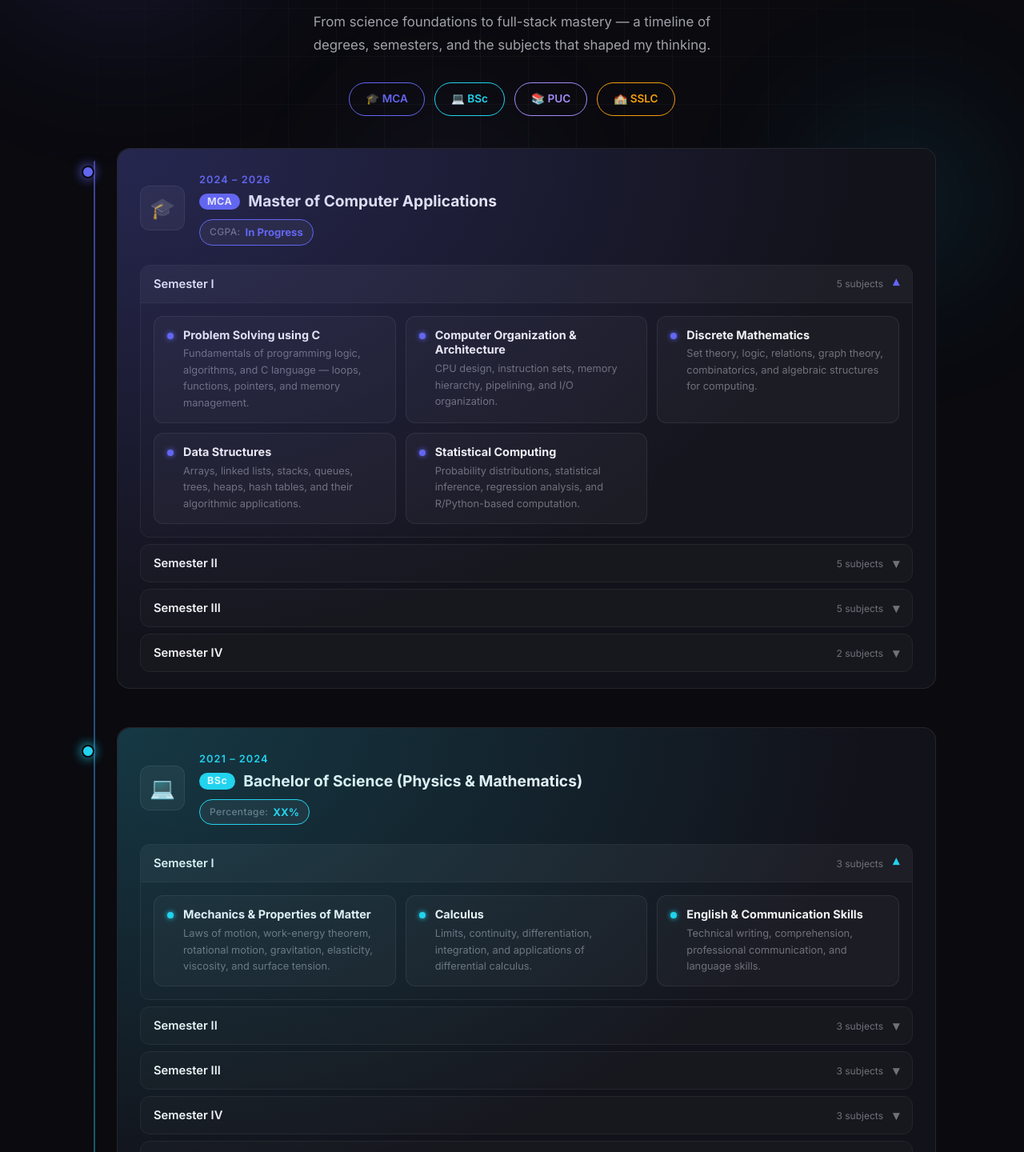
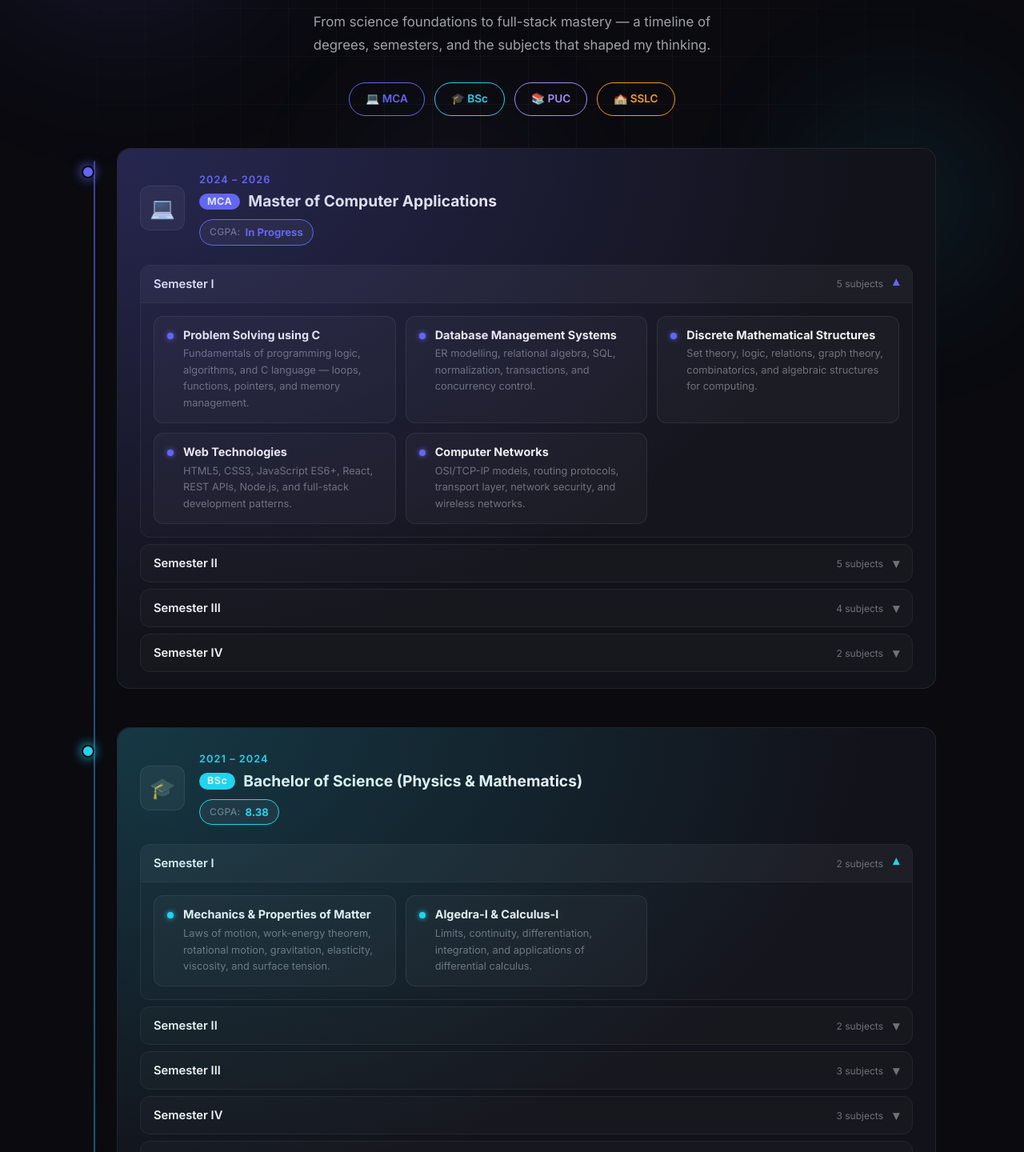
Before and after one commit to Vinay0047-VK/My_portfolio, a React (Vite) app in the folder web-proj/: page /academics in a window 1280 px wide. Shown: the part 290-1730 px from the top of the page at 80% size. Built offline with nearby package versions, Linux system fonts and the light colour scheme.

Commit message:
added academic score

```diff
--- a/web-proj/src/data/academics.js
+++ b/web-proj/src/data/academics.js
@@ -4,7 +4,7 @@ export const academicData = [
     degree: 'MCA',
     fullName: 'Master of Computer Applications',
     period: '2024 – 2026',
-    icon: '🎓',
+    icon: '💻',
     color: '#6366f1',
     glow: 'rgba(99, 102, 241, 0.25)',
     score: { label: 'CGPA', value: 'In Progress' },
@@ -18,20 +18,20 @@ export const academicData = [
             desc: 'Fundamentals of programming logic, algorithms, and C language — loops, functions, pointers, and memory management.',
           },
           {
-            name: 'Computer Organization & Architecture',
-            desc: 'CPU design, instruction sets, memory hierarchy, pipelining, and I/O organization.',
+            name: 'Database Management Systems',
+            desc: 'ER modelling, relational algebra, SQL, normalization, transactions, and concurrency control.',
           },
           {
-            name: 'Discrete Mathematics',
+            name: 'Discrete Mathematical Structures',
             desc: 'Set theory, logic, relations, graph theory, combinatorics, and algebraic structures for computing.',
           },
           {
-            name: 'Data Structures',
-            desc: 'Arrays, linked lists, stacks, queues, trees, heaps, hash tables, and their algorithmic applications.',
+            name: 'Web Technologies',
+            desc: 'HTML5, CSS3, JavaScript ES6+, React, REST APIs, Node.js, and full-stack development patterns.' ,
           },
           {
-            name: 'Statistical Computing',
-            desc: 'Probability distributions, statistical inference, regression analysis, and R/Python-based computation.',
+            name: 'Computer Networks',
+            desc: 'OSI/TCP-IP models, routing protocols, transport layer, network security, and wireless networks.',
           },
         ],
       },
@@ -48,12 +48,12 @@ export const academicData = [
             desc: 'Process management, CPU scheduling, memory management, file systems, and synchronization.',
           },
           {
-            name: 'Database Management Systems',
-            desc: 'ER modelling, relational algebra, SQL, normalization, transactions, and concurrency control.',
+            name: 'Artificial Intelligence & Machine Learning using Python',
+            desc: 'Supervised & unsupervised learning, regression, classification, clustering, and neural network basics.',
           },
           {
             name: 'Design and Analysis of Algorithms',
-            desc: 'Algorithm complexity, divide & conquer, greedy, dynamic programming, backtracking, and NP theory.',
+            desc:  'Arrays, linked lists, stacks, queues, trees and their algorithmic applications. Algorithm complexity, divide & conquer, greedy, dynamic programming and backtracking.',
           },
           {
             name: 'Software Engineering',
@@ -66,24 +66,20 @@ export const academicData = [
         label: 'Semester III',
         subjects: [
           {
-            name: 'Web Technologies',
+            name: 'Natural Language Processing',
             desc: 'HTML5, CSS3, JavaScript ES6+, React, REST APIs, Node.js, and full-stack development patterns.',
           },
           {
-            name: 'Computer Networks',
-            desc: 'OSI/TCP-IP models, routing protocols, transport layer, network security, and wireless networks.',
+            name: 'Introduction to Generative AI',
+            desc: 'LLM, SLM, GANs, VAEs, Autoregressive Models - Neural Networks, tensorflow, pytorch, Ethical Challenges in AI and Bias and Fairness in Training Data',
           },
           {
-            name: 'Machine Learning',
-            desc: 'Supervised & unsupervised learning, regression, classification, clustering, and neural network basics.',
-          },
-          {
-            name: 'Cloud Computing',
-            desc: 'Cloud service models (IaaS/PaaS/SaaS), virtualization, AWS/Azure fundamentals, and cloud security.',
+            name: 'Application Development with DevOps',
+            desc: 'DevOps and Agile, DevOps Tools, Configuration management, Continuous Integration and Deployment (CI/CD), DevOps application delivery, Continuous Deployment with Docker',
           },
           {
             name: 'Mini Project',
-            desc: 'A small-scale team project applying concepts from multiple courses with documentation and presentation.',
+            desc: 'Hybrid Traffic flow prediction using Fluid Dynamics and Machine Learning.',
           },
         ],
       },
@@ -93,11 +89,11 @@ export const academicData = [
         subjects: [
           {
             name: 'Major Project',
-            desc: 'End-to-end industry-grade project encompassing design, development, testing, and deployment.',
+            desc: 'EduVerse: Learning Management System.',
           },
           {
             name: 'Internship / Industrial Training',
-            desc: 'Real-world industry exposure with hands-on experience in a professional software environment.',
+            desc: 'Python Backend Intern: Real-world industry exposure with hands-on experience in a professional software environment.',
           },
         ],
       },
@@ -108,10 +104,10 @@ export const academicData = [
     degree: 'BSc',
     fullName: 'Bachelor of Science (Physics & Mathematics)',
     period: '2021 – 2024',
-    icon: '💻',
+    icon: '🎓',
     color: '#22d3ee',
     glow: 'rgba(34, 211, 238, 0.2)',
-    score: { label: 'Percentage', value: 'XX%' },
+    score: { label: 'CGPA', value: '8.38' },
     semesters: [
       {
         sem: 1,
@@ -122,12 +118,8 @@ export const academicData = [
             desc: 'Laws of motion, work-energy theorem, rotational motion, gravitation, elasticity, viscosity, and surface tension.',
           },
           {
-            name: 'Calculus',
+            name: 'Algedra-I & Calculus-I',
             desc: 'Limits, continuity, differentiation, integration, and applications of differential calculus.',
-          },
-          {
-            name: 'English & Communication Skills',
-            desc: 'Technical writing, comprehension, professional communication, and language skills.',
           },
         ],
       },
@@ -136,16 +128,12 @@ export const academicData = [
         label: 'Semester II',
         subjects: [
           {
-            name: 'Waves & Oscillations',
-            desc: 'Simple harmonic motion, damped and forced oscillations, resonance, wave propagation, and acoustics.',
+            name: 'Electricity and Mangnetism',
+            desc: 'Electric fields, Gauss law, magnetic fields, electromagnetic induction, and Maxwell equations.',
           },
           {
-            name: 'Algebra & Trigonometry',
+            name: 'Algebra-II & Calculus-II',
             desc: 'Theory of equations, matrices, determinants, trigonometric identities, and complex numbers.',
-          },
-          {
-            name: 'Environmental Studies',
-            desc: 'Ecosystems, biodiversity, environmental pollution, natural resources, and sustainability.',
           },
         ],
       },
@@ -154,15 +142,15 @@ export const academicData = [
         label: 'Semester III',
         subjects: [
           {
-            name: 'Electricity & Magnetism',
-            desc: 'Electric fields, Gauss law, magnetic fields, electromagnetic induction, and Maxwell equations.',
+            name: 'Wave Motion & Optics',
+            desc: '',
           },
           {
-            name: 'Analytical Geometry & Vector Calculus',
+            name: 'Oridinary Differential Equations and Real Analysis-I',
             desc: 'Conics, 3D geometry, vector operations, gradient, divergence, curl, and integral theorems.',
           },
           {
-            name: 'Computer Applications',
+            name: 'Artificial Intelligence',
             desc: 'MS Office tools, internet fundamentals, and basic programming for science applications.',
           },
         ],
@@ -172,15 +160,15 @@ export const academicData = [
         label: 'Semester IV',
         subjects: [
           {
-            name: 'Thermal Physics & Statistical Mechanics',
+            name: 'Thermal Physics & Electronics',
             desc: 'Laws of thermodynamics, kinetic theory, entropy, Boltzmann distribution, and quantum statistics.',
           },
           {
-            name: 'Differential Equations',
+            name: 'Partial Differential Equations & Integral Transforms',
             desc: 'Ordinary differential equations, Laplace transforms, series solutions, and boundary value problems.',
           },
           {
-            name: 'Numerical Methods',
+            name: 'Financial Education and Investment Awareness',
             desc: 'Interpolation, numerical integration, solution of equations, and matrix methods using computers.',
           },
         ],
@@ -190,15 +178,23 @@ export const academicData = [
         label: 'Semester V',
         subjects: [
           {
-            name: 'Optics & Photonics',
+            name: 'Advanced Algebra and Vector Calculus',
             desc: 'Geometrical optics, interference, diffraction, polarization, laser principles, and fibre optics.',
           },
           {
-            name: 'Mathematical Physics',
+            name: 'Classical Mechanics and Quantum Mechanics-I ',
             desc: 'Complex analysis, Fourier series, special functions (Bessel, Legendre), and Green functions.',
           },
           {
-            name: 'Operations Research',
+            name: 'Real Analysis-II and Complex Analysis',
+            desc: 'Linear programming, simplex method, transportation problems, game theory, and network models.',
+          },
+          {
+            name: 'Elements of Atomic, Molecular &amp; Laser Physics',
+            desc: 'Linear programming, simplex method, transportation problems, game theory, and network models.',
+          },
+          {
+            name: 'Cyber Security',
             desc: 'Linear programming, simplex method, transportation problems, game theory, and network models.',
           },
         ],
@@ -208,16 +204,24 @@ export const academicData = [
         label: 'Semester VI',
         subjects: [
           {
-            name: 'Electronics & Solid State Physics',
+            name: 'Electronic Instrumentation and Sensors',
             desc: 'Semiconductor devices, diodes, transistors, amplifiers, band theory, and crystal structure.',
           },
           {
-            name: 'Abstract Algebra & Linear Algebra',
+            name: 'Elements of Condensed Matter &amp; Nuclear Physics',
+            desc: 'Groups, rings, fields, vector spaces, linear transformations, eigenvalues, and eigenvectors.',
+          },
+          {
+            name: 'Linear Algebra and Fourier Series',
+            desc: 'Groups, rings, fields, vector spaces, linear transformations, eigenvalues, and eigenvectors.',
+          },
+          {
+            name: 'Numerical Analysis',
             desc: 'Groups, rings, fields, vector spaces, linear transformations, eigenvalues, and eigenvectors.',
           },
           {
             name: 'Project / Dissertation',
-            desc: 'Research-oriented final-year project in physics or mathematics with report and viva voce.',
+            desc: 'Research-oriented final-year project/dissertation in mathematics with report and viva voce on GRAPH THEORY.',
           },
         ],
       },
@@ -231,7 +235,7 @@ export const academicData = [
     icon: '📚',
     color: '#a78bfa',
     glow: 'rgba(167, 139, 250, 0.2)',
-    score: { label: 'Percentage', value: 'XX%' },
+    score: { label: 'Percentage', value: '85.66%' },
     semesters: [
       {
         sem: 1,
@@ -265,7 +269,7 @@ export const academicData = [
     icon: '🏫',
     color: '#f59e0b',
     glow: 'rgba(245, 158, 11, 0.2)',
-    score: { label: 'Percentage', value: 'XX%' },
+    score: { label: 'Percentage', value: '83.68%' },
     semesters: [
       {
         sem: 1,
```
